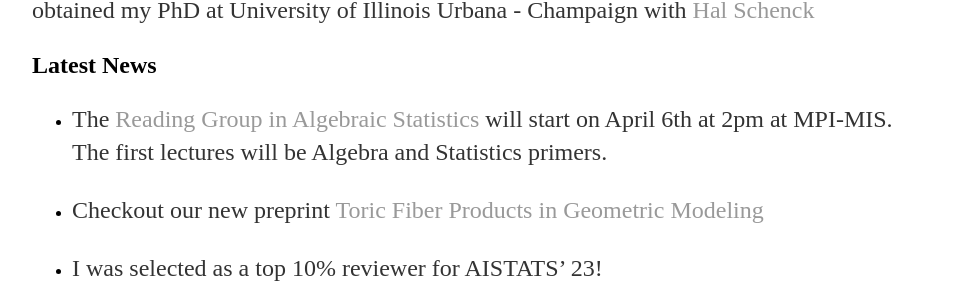
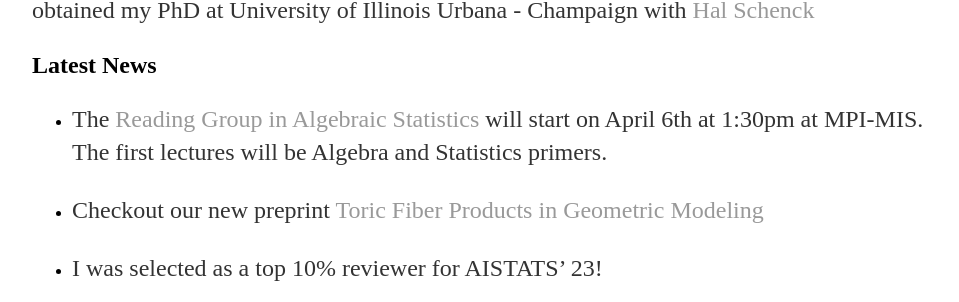
Before and after one commit to emduart2/emduart2.github.io, a Jekyll site: the page built from index.md, in a window 1280 px wide. Shown: the part 539-841 px from the top of the page, without its empty margins (160-1119 px from the left). Built offline with Jekyll 4.4.1, drawn with Linux system fonts in a browser that asks for light colours.

Commit message:
changed time of reading group

```diff
--- a/index.md
+++ b/index.md
@@ -14,7 +14,7 @@ and the [Nonlinear Algebra Group](https://www.mis.mpg.de/nlalg/research.html") a
 [Hal Schenck](http://webhome.auburn.edu/~hks0015/)
 
 ## Latest News
-* The [Reading Group in Algebraic Statistics](https://emduart2.github.io/2023/03/15/ReadingGroupAstat.html) will start on April 6th at 2pm at MPI-MIS. The first lectures will be Algebra and Statistics primers.
+* The [Reading Group in Algebraic Statistics](https://emduart2.github.io/2023/03/15/ReadingGroupAstat.html) will start on April 6th at 1:30pm at MPI-MIS. The first lectures will be Algebra and Statistics primers.
 
 * Checkout our new preprint [Toric Fiber Products in Geometric Modeling](https://arxiv.org/abs/2303.08754)
 
```
Also changed, not shown: _posts/2023-03-15-ReadingGroupAstat.md (+1 -1 lines).
